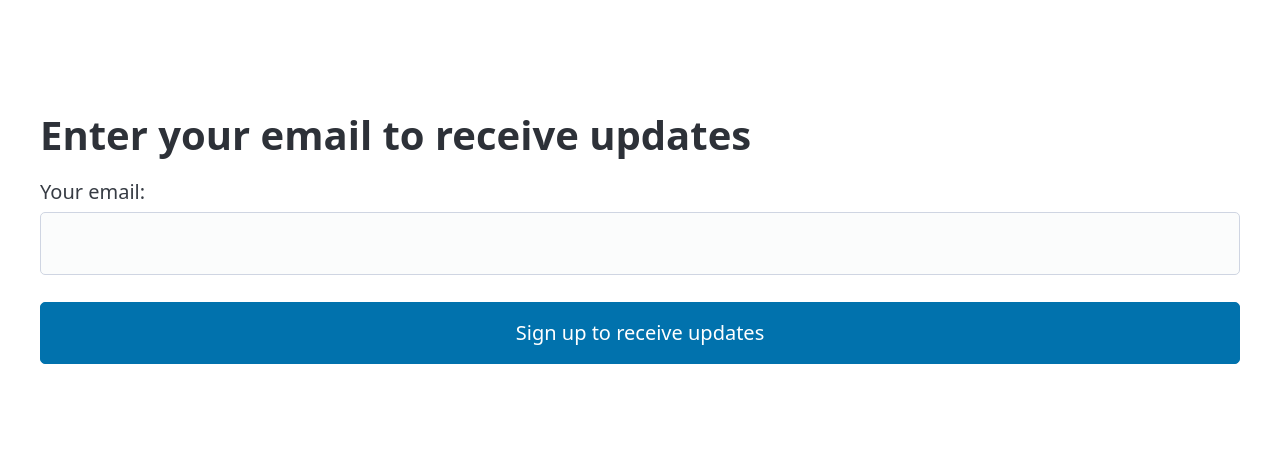
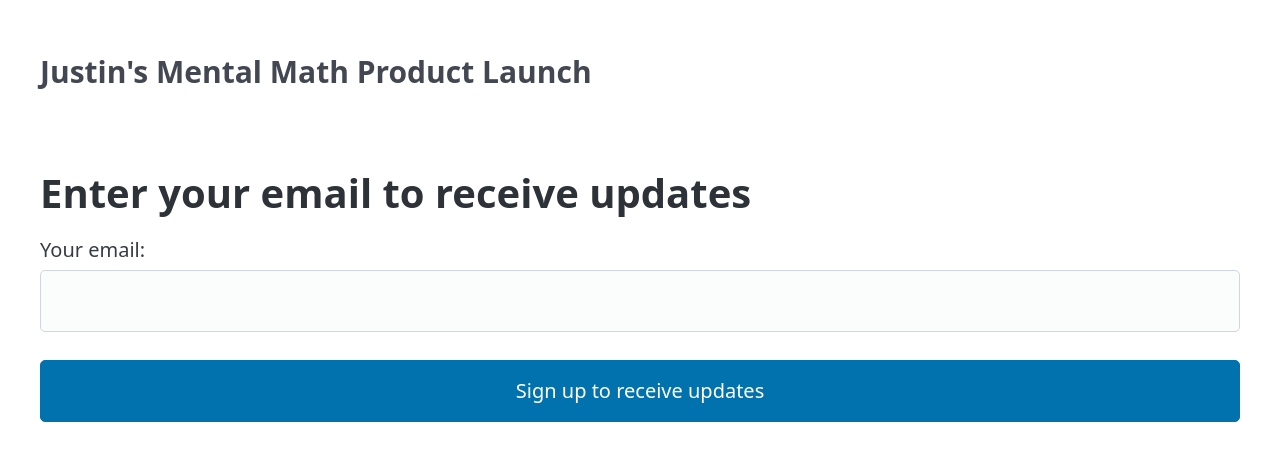
Before and after one commit to JustinCockrell1/mentalmath, a website: page index.html in a window 1280 px wide. Shown: the part 152-612 px from the top of the page. Drawn offline with nearby package versions, Linux system fonts and the light colour scheme.

Commit message:
add title

```diff
--- a/index.html
+++ b/index.html
@@ -19,6 +19,7 @@
   </style>
 <body>
     <div class="container">
+      <h3>Justin's Mental Math Product Launch</h3><br><br>
       <h1>Enter your email to receive updates</h1>
     <form
     action="https://formspree.io/f/xeojoeke"
```
